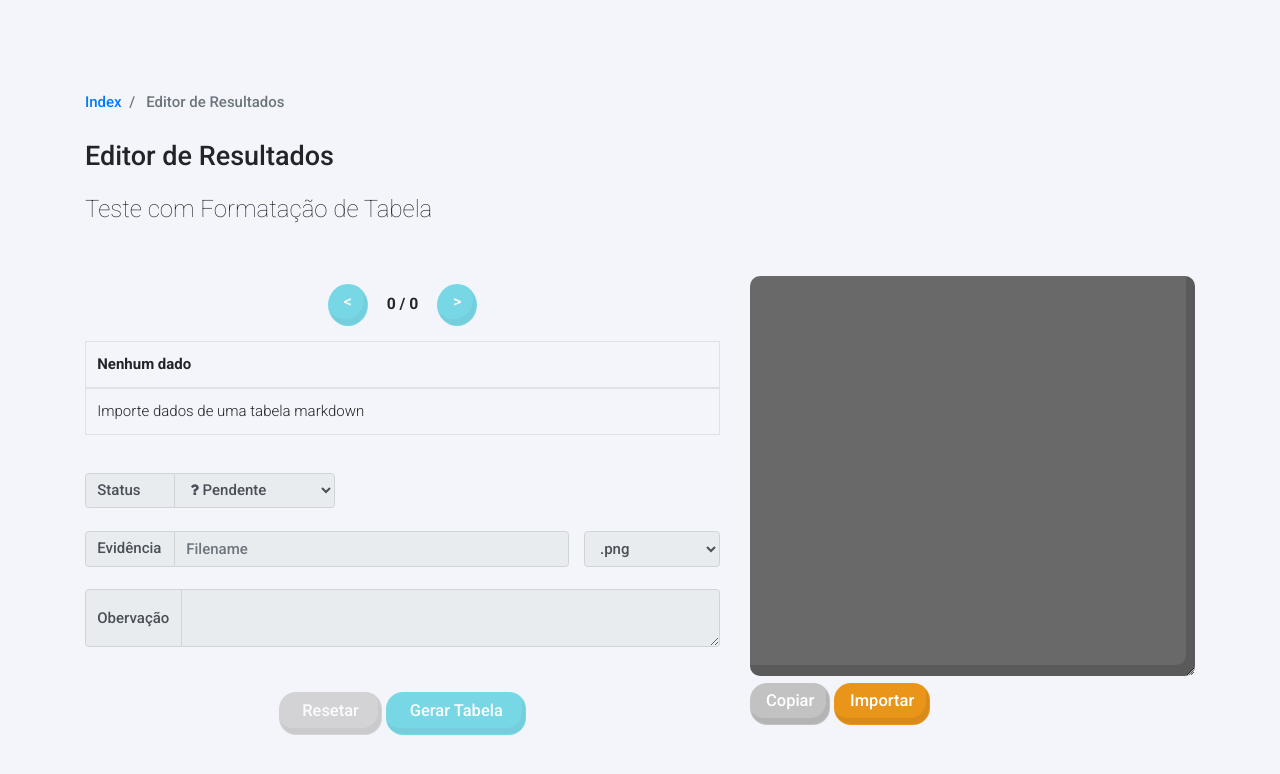
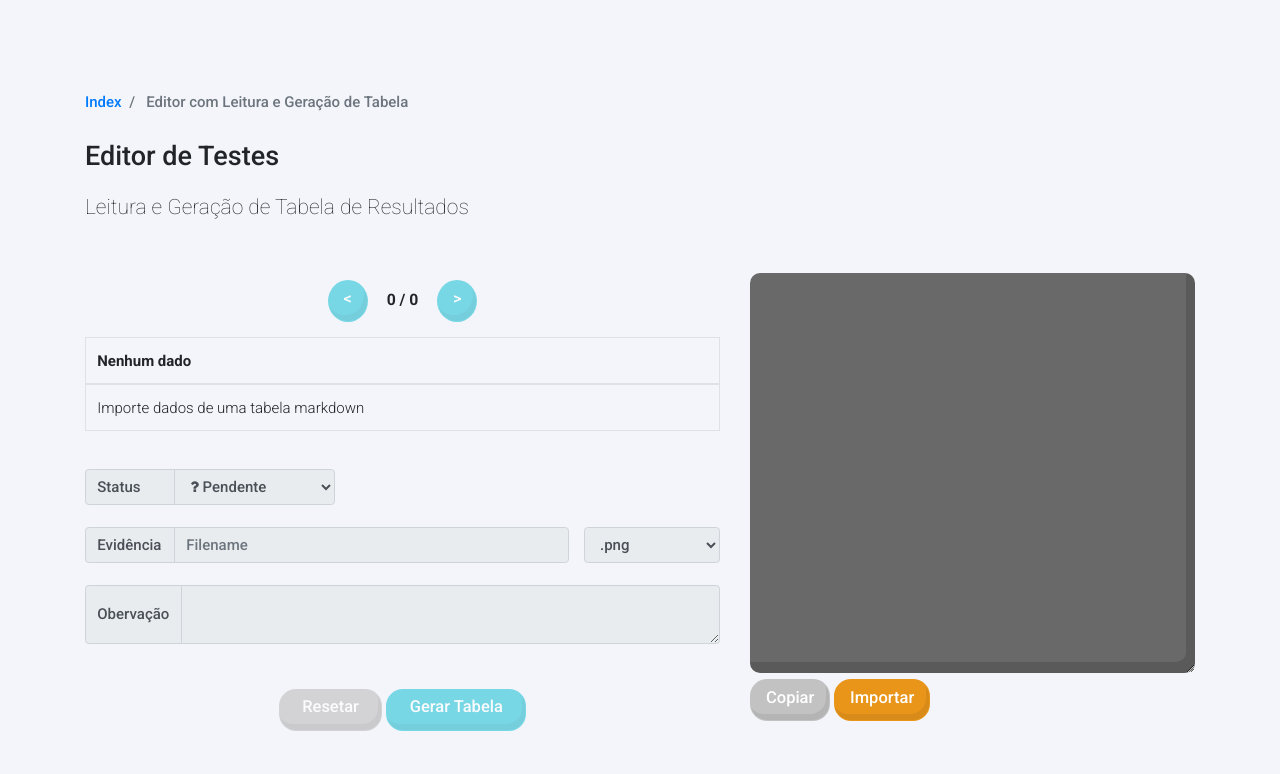
Before and after one commit to gustaborges/formatador-tabela-jira, a website built with webpack: page editor-leitura-tabela.html in a window 1280 px wide. Built offline with nearby package versions, Linux system fonts and the light colour scheme; files whose address does not match are found by name.

Commit message:
Refactoring

```diff
--- a/editor-leitura-tabela.html
+++ b/editor-leitura-tabela.html
@@ -13,7 +13,7 @@
   <link rel="stylesheet" href="css/styles.css"/>
   <!-- endbuild -->
 
-  <title>Formatador - Execução de Teste</title>
+  <title>Editor de Testes - Leitor e Gerador de Tabela de Resultados</title>
 
 </head>
 
@@ -46,7 +46,7 @@
           <a href="./index.html">Index</a>
         </li>
         <li class="breadcrumb-item active" aria-current="page">
-          Editor de Resultados
+          Editor com Leitura e Geração de Tabela
         </li>
       </ol>
     </nav>
@@ -54,11 +54,11 @@
     <!--Header-->
     <header class="row">
       <div class="col-12">
-        <h2>Editor de Resultados</h2>
+        <h2>Editor de Testes</h2>
       </div>
 
       <div class="col-12 mt-3">
-            <h3 class="light-weight">Teste com Formatação de Tabela</h3>
+            <h4 class="light-weight">Leitura e Geração de Tabela de Resultados</h4>
       </div>
     </header>
 
@@ -105,6 +105,7 @@
             <select id="inputSelectStatus" class="form-control col-8 col-md-4">
               <option value="success">&#xf00c; Ok</option>
               <option value="failed">&#xf00d; Falhou</option>
+              <option value="alert">&#xf128; Alerta</option>
               <option value="pending" selected>&#xf128; Pendente</option>
             </select>
 
```
Also changed, not shown: index.html (+2 -2 lines).
